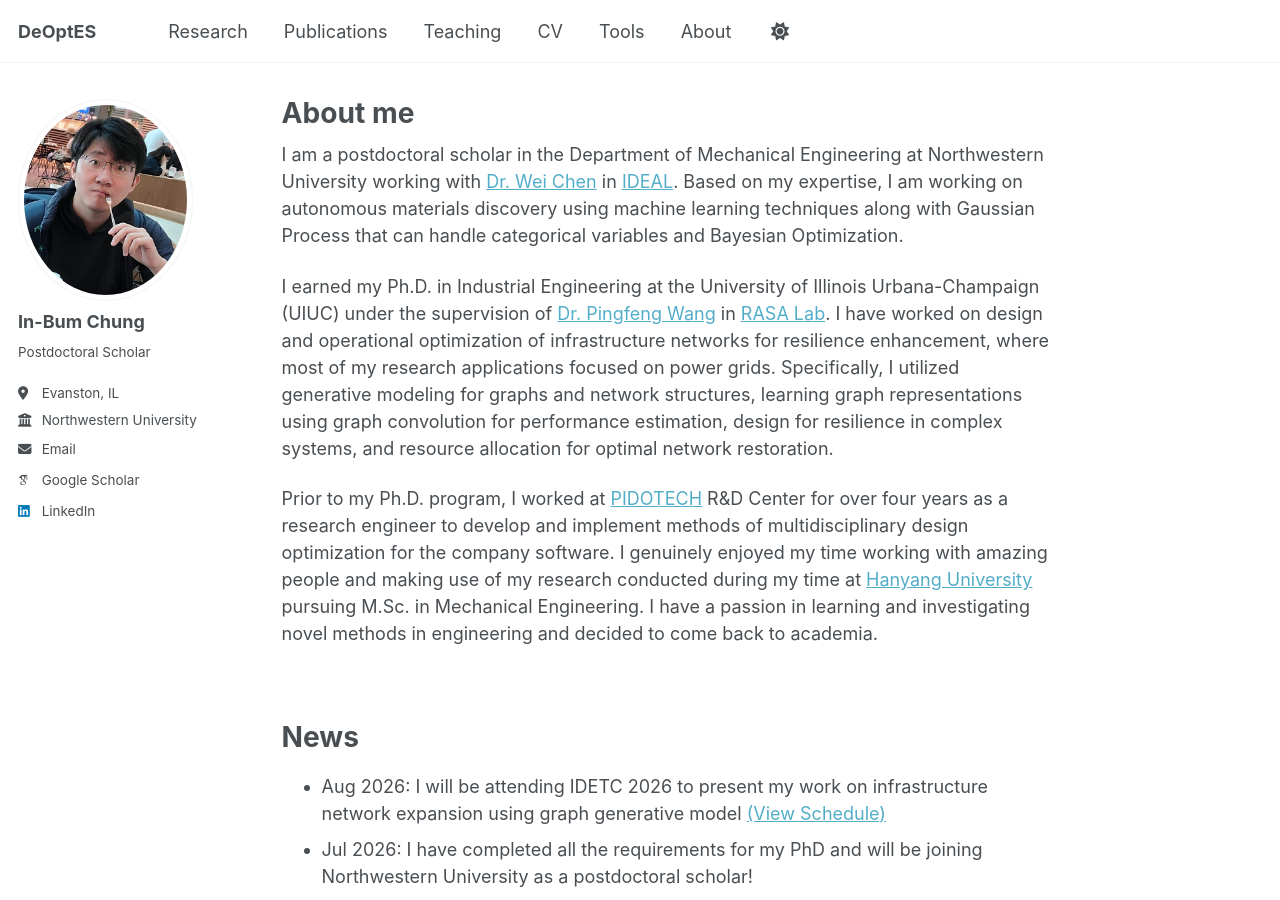
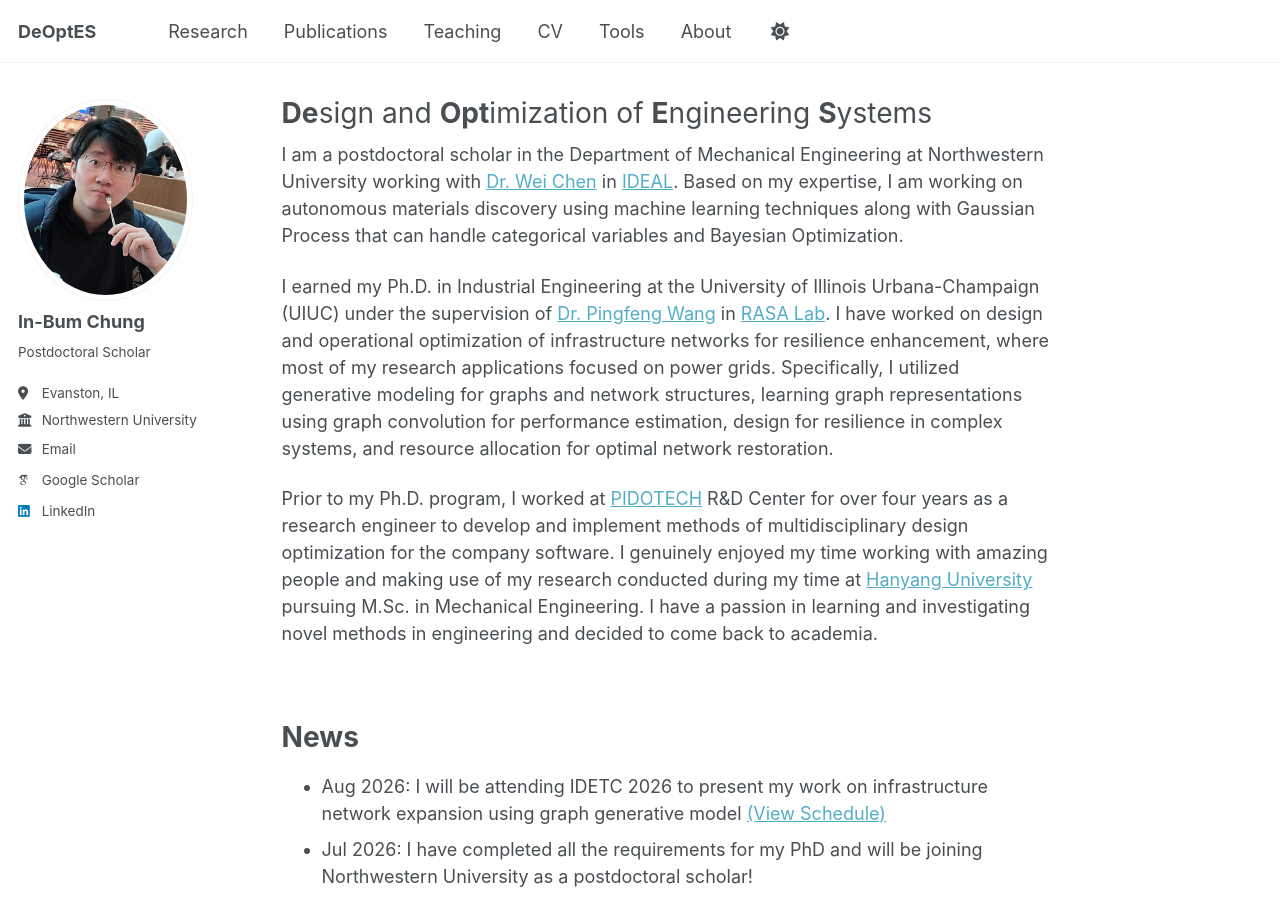
Before and after one commit to IBChung/IBChung.github.io, a Jekyll site: the page built from _pages/about.md, in a window 1280 px wide and 900 px high. Built offline with Jekyll 4.4.1, drawn with Linux system fonts in a browser that asks for light colours; some web fonts are replaced; a script that is not in the unit is left out.

Commit message:
Update title in about.md with new formatting

```diff
--- a/_pages/about.md
+++ b/_pages/about.md
@@ -1,6 +1,6 @@
 ---
 permalink: /
-title: "About me"
+title: "<span style='font-weight: 400;'><strong>De</strong>sign and <strong>Opt</strong>imization of <strong>E</strong>ngineering <strong>S</strong>ystems</span>"
 author_profile: true
 redirect_from:
   - /about/
```
